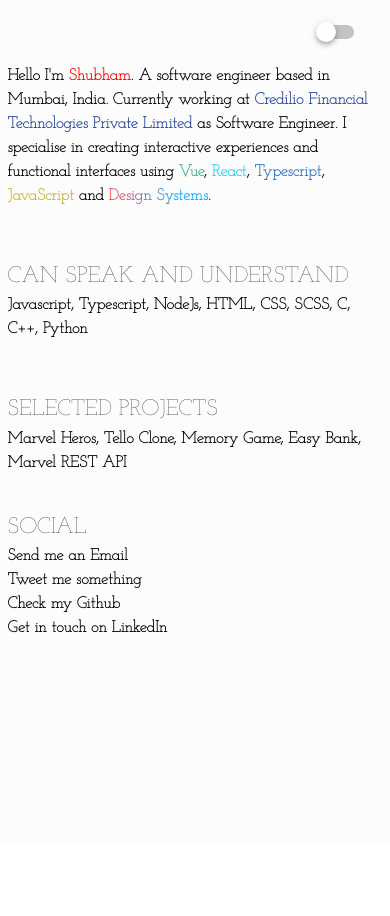
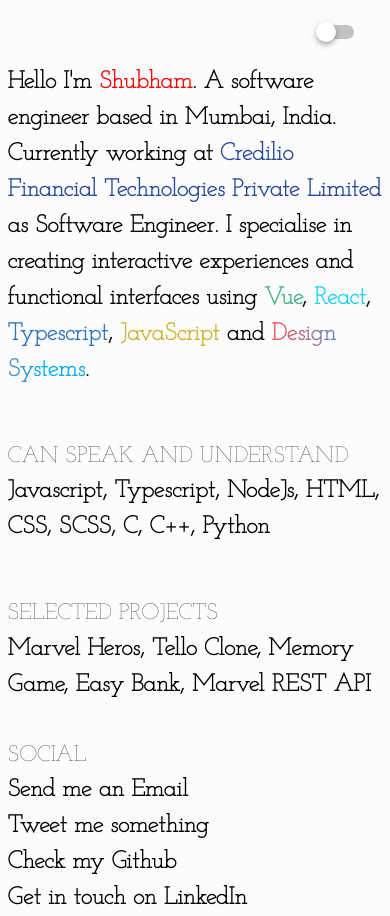
Before and after one commit to 10shubham01/Portfolio, a Nuxt app: page / in a window 390 px wide. Before the commit the page ends 844 px from the top, so only its background shows below. Built offline with nearby package versions, Linux system fonts and the light colour scheme.

Commit message:
font size updated

```diff
--- a/components/header.vue
+++ b/components/header.vue
@@ -4,7 +4,7 @@
       <v-switch
         width="100%"
         v-model="theme"
-        color="orange darken-3"
+        color="red"
         hide-details
         @change="switchTheme"
       ></v-switch>
@@ -25,3 +25,5 @@
   },
 };
 </script>
+<style scoped>
+</style>
--- a/pages/index.vue
+++ b/pages/index.vue
@@ -129,7 +129,7 @@
     }
 
     @media (max-width: 500px) {
-      font-size: 1rem;
+      font-size: 1.5rem;
       padding: 0 0 0 0;
     }
   }
@@ -137,7 +137,7 @@
   .social {
     font-size: 4rem;
     @media (max-width: 500px) {
-      font-size: 1rem;
+      font-size: 1.5rem;
     }
   }
   .social {
@@ -151,7 +151,7 @@
       font-weight: 600;
     }
     @media (max-width: 500px) {
-      font-size: 1rem;
+      font-size: 1.5rem;
     }
   }
   .section {
@@ -164,7 +164,7 @@
 .v-tooltip__content {
   background: #ffffff;
   color: #000000;
-  font-size: 1rem;
+  font-size: 1.5rem;
   letter-spacing: 2px;
   padding: 10px 30px;
   opacity: 1;
```
